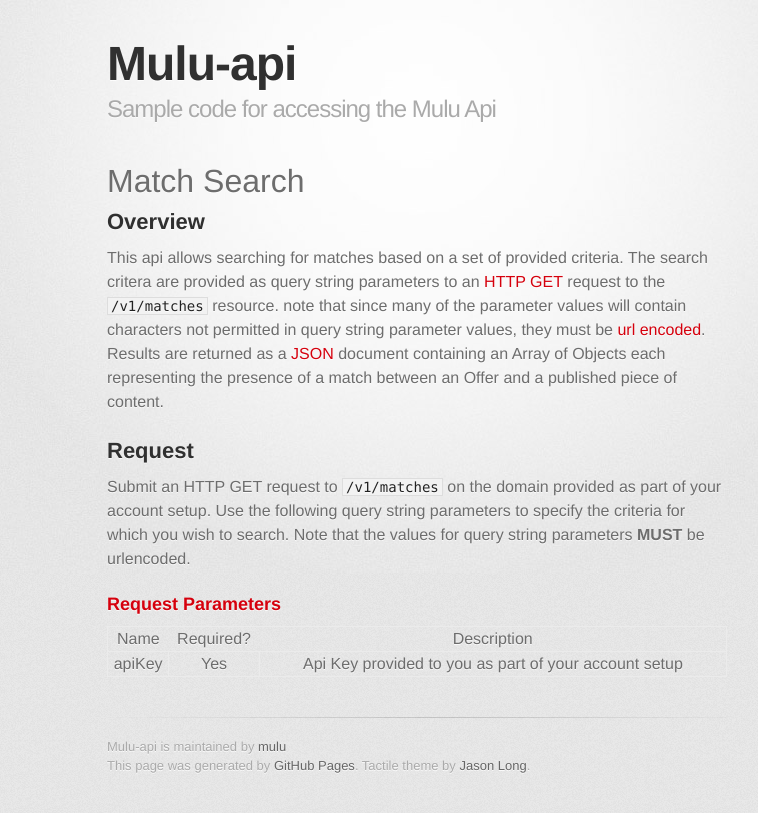
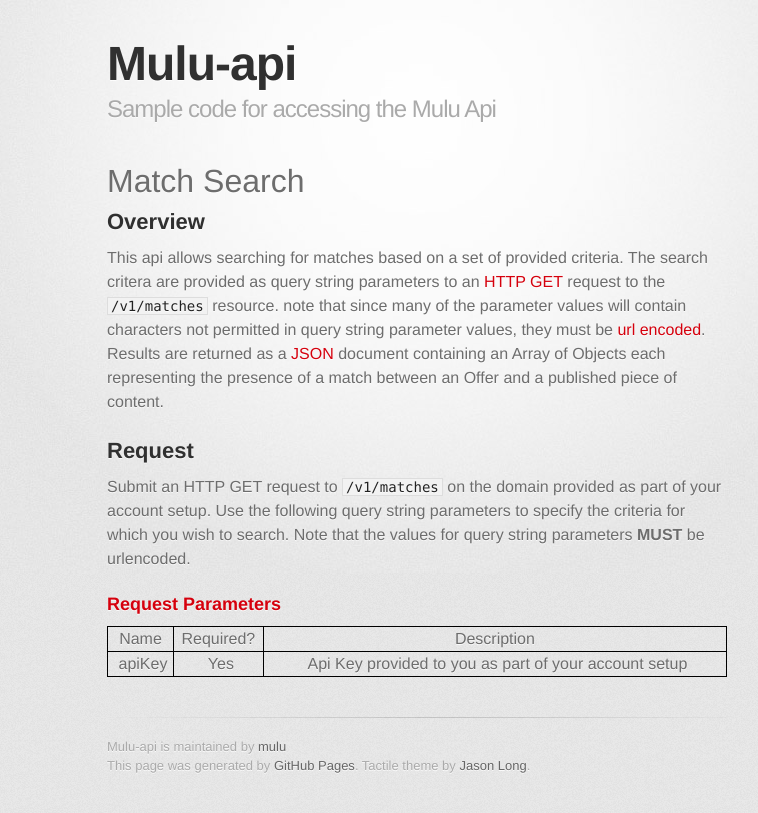
Before and after one commit to mulu/mulu.github.io, a Jekyll site: the page built from docs/api_overview.md, in a window 1280 px wide. Shown: the top 813 px of the page, without its empty margins (223-981 px from the left). Built offline with Jekyll 4.4.1, drawn with Linux system fonts in a browser that asks for light colours; some web fonts are replaced.

Commit message:
Make table a bit more legible

```diff
--- a/stylesheets/stylesheet.css
+++ b/stylesheets/stylesheet.css
@@ -221,17 +221,21 @@
 
 table {
   width: 100%;
-  border: 1px solid #ebebeb;
+  border: 1px solid #000000;
+    padding: 3px;
+
 }
 
 th {
   font-weight: 500;
+  border: 1px solid #000000;
 }
 
 td {
-  border: 1px solid #ebebeb;
+  border: 1px solid #000000;
   text-align: center;
   font-weight: 300;
+  padding-left: 5px;
 }
 
 form {
```
